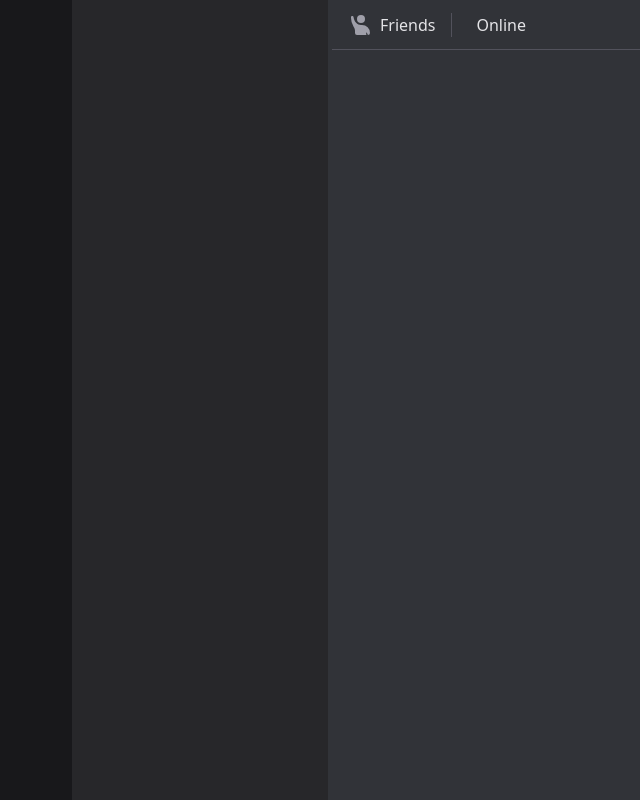
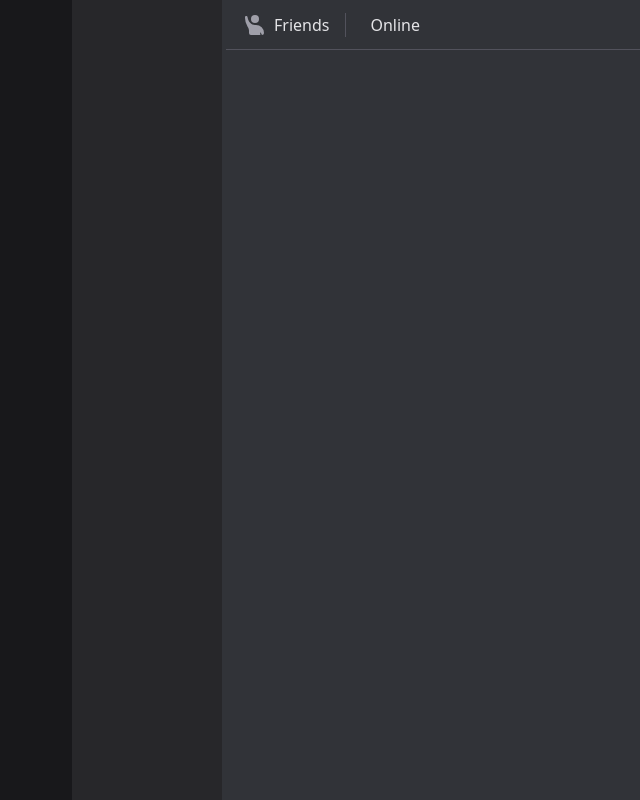
Before and after one commit to yanshuy/resize-handler-web-component, a website built with Vite: page frontend/index.html in a window 1280 px wide. Shown: the whole page, without its empty margins (0-640 px from the left). Built offline with nearby package versions, Linux system fonts and the light colour scheme.

Commit message:
Implement panel resize handler component with collapsible functionality

```diff
--- a/frontend/index.html
+++ b/frontend/index.html
@@ -70,7 +70,7 @@
                         default-width="256"
                         min-width="150"
                         max-width-percent="30"
-                        collapsable="true"
+                        collapsable
                     ></panel-resize-handler>
 
                     <aside></aside>
--- a/frontend/src/handlers/resizeHandlers.ts
+++ b/frontend/src/handlers/resizeHandler.ts
@@ -10,7 +10,7 @@ import { throttle } from "../utils/throttle";
  * @attr {number} min-width - Minimum width of sibling in pixels
  * @attr {number} initial-width - Starting width of sibling in pixels
  * @attr {number} max-width-percent - Maximum width of sibling as percentage of window
- * @attr {string} collapsable - ('true' or 'false')
+ * @attr collapsable - Whether the panel can be collapsed
  *
  * @cssprop --resize-handler-hover-color - Color when hovering over handler
  *
@@ -24,12 +24,13 @@ class PanelResizeHandler extends HTMLElement {
     private initialX: number = 0;
     private currentSiblingWidth: number = 0;
 
-    // Configuration all applies to the sibling element
-    private MIN_WIDTH: number = 150; // px
-    private MAX_WIDTH_PERCENT: number = 30; // % of window width
-    private DEFAULT_WIDTH: number = this.MIN_WIDTH;
+    // Configuration properties with defaults
+    private minWidth: number = 150; // px
+    private maxWidthPercent: number = 30; // % of window width
+    private defaultWidth: number = 150; // px - initialized to match minWidth
+    private resize: "left" | "right" | null = null;
+    private isCollapsable: boolean = false;
 
-    private isCollapsable: boolean = false;
     private isPanelCollapsed: boolean = false;
 
     constructor() {
@@ -45,29 +46,61 @@ class PanelResizeHandler extends HTMLElement {
         this.adjustPanelWidth = this.adjustPanelWidth.bind(this);
     }
 
-    // when element is added to DOM
     connectedCallback(): void {
+        this.initializeFromAttributes();
+
         this.render();
         this.setupEventListeners();
+        this.applyDefaultWidth();
         this.adjustPanelWidth();
 
-        const resize = this.getAttribute("resize");
+        window.addEventListener("resize", throttle(this.adjustPanelWidth, 100));
+    }
 
-        if (resize === "left" && this.previousElementSibling) {
-            (
-                this.previousElementSibling as HTMLElement
-            ).style.flexBasis = `${this.DEFAULT_WIDTH}px`;
-            console.log(
-                (this.previousElementSibling as HTMLElement).style.flexBasis
-            );
-        } else if (resize === "right" && this.nextElementSibling) {
-            (
-                this.nextElementSibling as HTMLElement
-            ).style.flexBasis = `${this.DEFAULT_WIDTH}px`;
+    private initializeFromAttributes(): void {
+        if (this.hasAttribute("min-width")) {
+            this.minWidth =
+                parseInt(this.getAttribute("min-width") || "") || 150;
         }
 
-        // Add resize listener
-        window.addEventListener("resize", throttle(this.adjustPanelWidth, 100));
+        if (this.hasAttribute("max-width-percent")) {
+            this.maxWidthPercent =
+                parseInt(this.getAttribute("max-width-percent") || "") || 30;
+        }
+
+        if (this.hasAttribute("initial-width")) {
+            this.defaultWidth =
+                parseInt(this.getAttribute("initial-width") || "") ||
+                this.minWidth;
+        }
+
+        const resizeAttr = this.getAttribute("resize");
+        if (resizeAttr === "left" || resizeAttr === "right") {
+            this.resize = resizeAttr;
+        } else if (resizeAttr !== null) {
+            console.error(
+                "Invalid value for resize attribute. Valid values are 'left' or 'right'."
+            );
+        }
+
+        this.isCollapsable = this.hasAttribute("collapsable");
+    }
+
+    private applyDefaultWidth(): void {
+        const targetElement = this.getTargetElement();
+        if (targetElement) {
+            targetElement.style.flexBasis = `${this.defaultWidth}px`;
+        }
+    }
+
+    // Get the target element based on resize direction
+    private getTargetElement(): HTMLElement | null {
+        if (this.resize === "left" && this.previousElementSibling) {
+            return this.previousElementSibling as HTMLElement;
+        } else if (this.resize === "right" && this.nextElementSibling) {
+            return this.nextElementSibling as HTMLElement;
+        }
+        return null;
     }
 
     // when element is removed from DOM
@@ -128,23 +161,15 @@ class PanelResizeHandler extends HTMLElement {
 
     handleMouseDown(e: MouseEvent): void {
         e.preventDefault();
-        const resize = this.getAttribute("resize");
+        const targetElement = this.getTargetElement();
+        if (!targetElement) return;
 
         this.setBgColor(this, this.COLOR_HOVER_BG);
         document.body.style.cursor = "col-resize";
 
         this.isDragging = true;
         this.initialX = e.clientX;
-
-        if (resize === "left" && this.previousElementSibling) {
-            this.currentSiblingWidth = (
-                this.previousElementSibling as HTMLElement
-            ).getBoundingClientRect().width;
-        } else if (resize === "right" && this.nextElementSibling) {
-            this.currentSiblingWidth = (
-                this.nextElementSibling as HTMLElement
-            ).getBoundingClientRect().width;
-        }
+        this.currentSiblingWidth = targetElement.getBoundingClientRect().width;
 
         document.addEventListener("mousemove", this.handleMouseMove);
         document.addEventListener("mouseup", this.handleMouseUp);
@@ -153,25 +178,19 @@ class PanelResizeHandler extends HTMLElement {
     handleMouseMove(e: MouseEvent): void {
         if (!this.isDragging) return;
 
-        const resize = this.getAttribute("resize");
+        const targetElement = this.getTargetElement();
+        if (!targetElement) return;
+
         let newWidth: number;
-        let targetElement: HTMLElement | null = null;
 
-        if (resize === "left" && this.previousElementSibling) {
-            targetElement = this.previousElementSibling as HTMLElement;
+        if (this.resize === "left") {
             newWidth = this.currentSiblingWidth + (e.clientX - this.initialX);
-        } else if (resize === "right" && this.nextElementSibling) {
-            targetElement = this.nextElementSibling as HTMLElement;
+        } else {
             newWidth = this.currentSiblingWidth - (e.clientX - this.initialX);
-        } else {
-            console.error(
-                "invalid attribute value \n valid attribute value for resize: left | right"
-            );
-            return;
         }
 
         if (this.isCollapsable) {
-            if (newWidth <= this.MIN_WIDTH) {
+            if (newWidth <= this.minWidth) {
                 targetElement.style.display = "none";
                 this.isPanelCollapsed = true;
             }
@@ -181,11 +200,9 @@ class PanelResizeHandler extends HTMLElement {
             }
         }
 
-        if (!targetElement) return;
-
-        const maxWidth = window.innerWidth * (this.MAX_WIDTH_PERCENT / 100);
+        const maxWidth = window.innerWidth * (this.maxWidthPercent / 100);
         const clampedWidth = Math.max(
-            this.MIN_WIDTH,
+            this.minWidth,
             Math.min(newWidth, maxWidth)
         );
 
@@ -203,53 +220,26 @@ class PanelResizeHandler extends HTMLElement {
 
     // Adjust panel widths on window resize
     adjustPanelWidth(): void {
-        const maxWidth = window.innerWidth * (this.MAX_WIDTH_PERCENT / 100);
-        const resize = this.getAttribute("resize");
-        let targetElement: HTMLElement | null = null;
-
-        if (resize === "left" && this.previousElementSibling) {
-            targetElement = this.previousElementSibling as HTMLElement;
-        } else if (resize === "right" && this.nextElementSibling) {
-            targetElement = this.nextElementSibling as HTMLElement;
-        }
+        const maxWidth = window.innerWidth * (this.maxWidthPercent / 100);
+        const targetElement = this.getTargetElement();
 
         if (targetElement) {
             const currentWidth = targetElement.getBoundingClientRect().width;
-            if (currentWidth > maxWidth && maxWidth > this.MIN_WIDTH) {
+            if (currentWidth > maxWidth && maxWidth > this.minWidth) {
                 targetElement.style.setProperty("flex-basis", `${maxWidth}px`);
             }
         }
     }
 
-    // Observe attribute changes
     static get observedAttributes(): string[] {
-        return [
-            "min-width",
-            "max-width-percent",
-            "default-width",
-            "resize",
-            "collapsable",
-        ];
+        return [];
     }
 
-    // React to attribute changes
     attributeChangedCallback(
         name: string,
         oldValue: string,
         newValue: string
-    ): void {
-        if (name === "min-width") {
-            this.MIN_WIDTH = parseInt(newValue) || 150;
-        } else if (name === "max-width-percent") {
-            this.MAX_WIDTH_PERCENT = parseInt(newValue) || 30;
-        } else if (name === "default-width") {
-            this.DEFAULT_WIDTH = parseInt(newValue) || this.MIN_WIDTH;
-        } else if (name === "collapsable") {
-            this.isCollapsable =
-                newValue.toLowerCase() == "false" ? false : true;
-        }
-    }
+    ): void {}
 }
 
-// Register the web component
 customElements.define("panel-resize-handler", PanelResizeHandler);
--- a/frontend/src/main.ts
+++ b/frontend/src/main.ts
@@ -1,2 +1,2 @@
 import "./style.css";
-import "./handlers/resizeHandlers";
+import "./handlers/resizeHandler";
```
